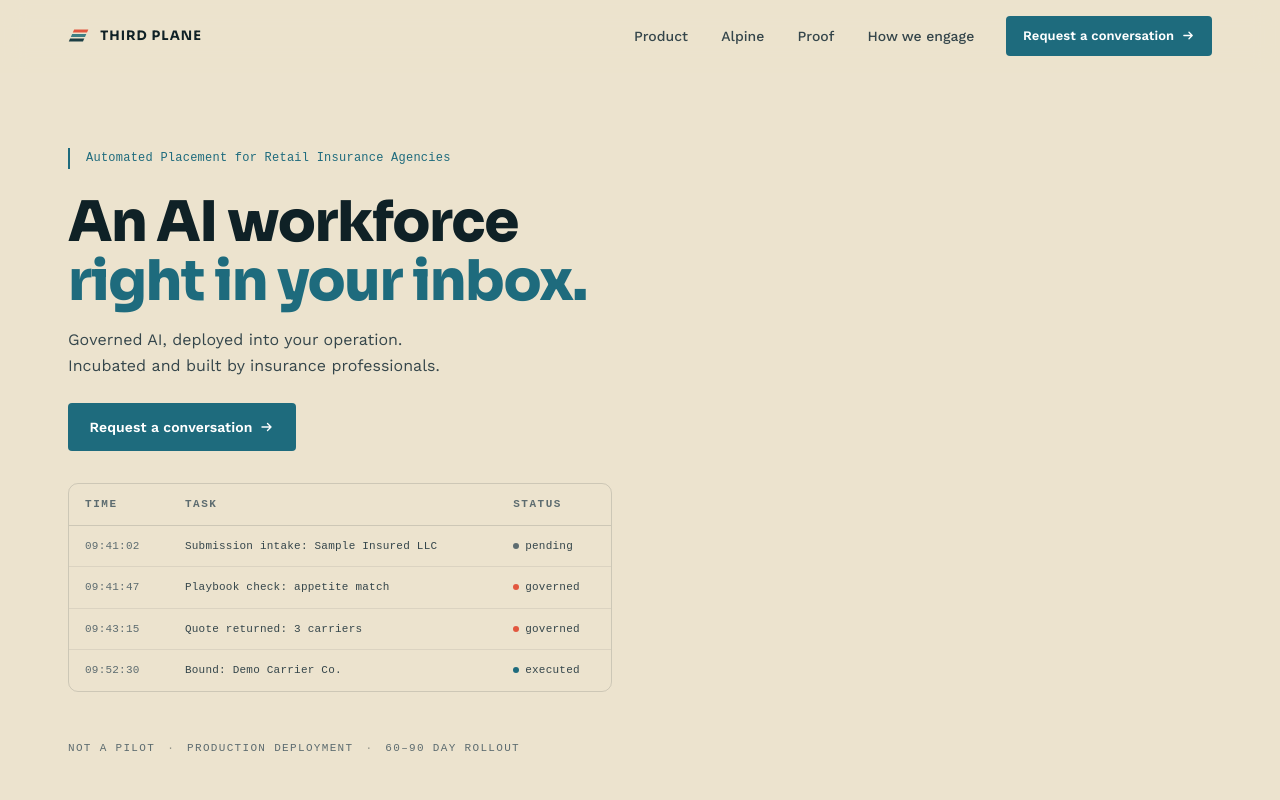
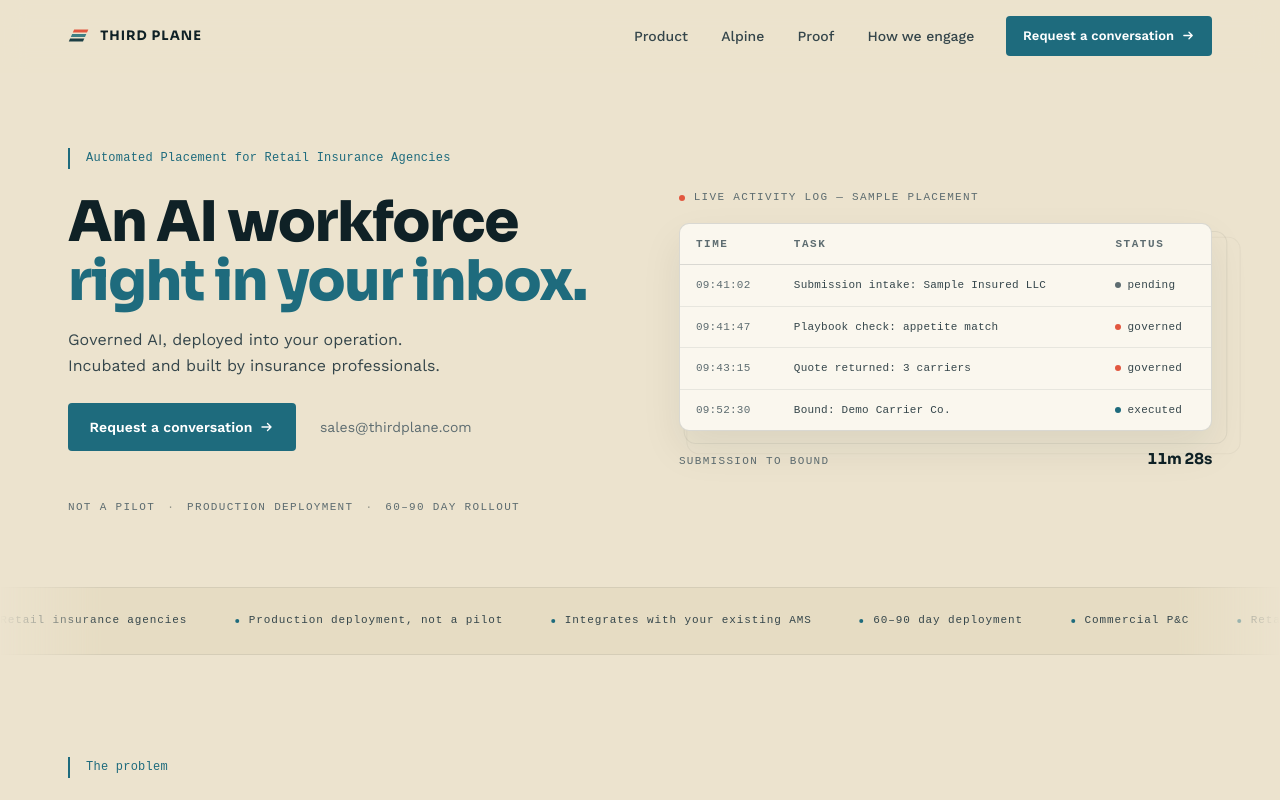
Before and after one commit to Third-Plane/third-plane-site, a React (Vite) app: page / in a window 1280 px wide. Shown: the top 800 px of the page. Built offline with nearby package versions, Linux system fonts and the light colour scheme; a web font is replaced by a local one.

Commit message:
Redesign the hero as a two-column layout with an elevated activity log.
Place copy and CTA on the left, float the sample placement log on the right, and stack below 900px.

```diff
--- a/src/components/Diagram.jsx
+++ b/src/components/Diagram.jsx
@@ -1,3 +1,5 @@
+import { hero } from '../content'
+
 // The timestamps are the argument: intake at 09:41:02, playbook check 45
 // seconds later, quote back inside two minutes, bound at 09:52:30. One complete
 // placement in about eleven minutes. The names are deliberate placeholders, so
@@ -12,15 +14,20 @@ const entries = [
 ]
 
 export default function Diagram() {
+  const { diagram } = hero
+
   return (
     <figure
       className="diagram"
       aria-label="Activity log from a live placement: a submission intake, a playbook check, a quote back from three carriers, and the policy bound, all inside eleven minutes"
     >
-      {/* A real table: three labelled columns of four records is tabular data,
-          and scope="col" is what makes a screen reader read "status, governed"
-          instead of an unattached "governed". Nothing here overrides display, so
-          the implicit table roles survive the styling. */}
+      <p className="diagram__label">
+        <i className="diagram__live" aria-hidden="true" />
+        {diagram.label}
+      </p>
+
+      <div className="diagram__stage">
+        <div className="diagram__card">
           <table className="log">
             <thead>
               <tr>
@@ -44,6 +51,13 @@ export default function Diagram() {
               ))}
             </tbody>
           </table>
+        </div>
+      </div>
+
+      <div className="diagram__footer">
+        <span className="diagram__footer-label">{diagram.footerLabel}</span>
+        <span className="diagram__duration">{diagram.duration}</span>
+      </div>
     </figure>
   )
 }
--- a/src/components/Hero.jsx
+++ b/src/components/Hero.jsx
@@ -1,4 +1,4 @@
-import { hero } from '../content'
+import { hero, site } from '../content'
 import { Button, HeroEyebrow } from './ui'
 import Diagram from './Diagram'
 
@@ -22,18 +22,21 @@ export default function Hero() {
 
           <div className="hero__cta" data-reveal style={{ '--i': 3 }}>
             <Button />
+            <a className="hero__email" href={site.mailto}>
+              {site.email}
+            </a>
           </div>
+
+          <ul className="mono hero__meta" data-reveal style={{ '--i': 4 }}>
+            {hero.meta.map((item) => (
+              <li key={item}>{item}</li>
+            ))}
+          </ul>
         </div>
 
-        <div className="hero__figure" data-reveal style={{ '--i': 4 }}>
+        <div className="hero__figure" data-reveal style={{ '--i': 5 }}>
           <Diagram />
         </div>
-
-        <ul className="mono hero__meta" data-reveal style={{ '--i': 5 }}>
-          {hero.meta.map((item) => (
-            <li key={item}>{item}</li>
-          ))}
-        </ul>
       </div>
     </section>
   )
--- a/src/content.js
+++ b/src/content.js
@@ -25,6 +25,11 @@ export const hero = {
   titleAccent: 'right in your inbox.',
   body: 'Governed AI, deployed into your operation. Incubated and built by insurance professionals.',
   meta: ['Not a pilot', 'Production deployment', '60–90 day rollout'],
+  diagram: {
+    label: 'Live activity log — sample placement',
+    footerLabel: 'Submission to bound',
+    duration: '11m 28s',
+  },
 }
 
 export const ticker = [
--- a/src/index.css
+++ b/src/index.css
@@ -549,27 +549,26 @@ ol {
    Hero
    ========================================================================== */
 
-/* Both ends pulled in from 7vw so the whole hero, meta strip included, lands
-   inside one screen on a 800px-tall laptop. The comp shows the hero filling
-   exactly one viewport with the ticker just beyond it, so honouring that
-   intent is worth more than matching the comp's own nav-to-eyebrow gap. */
+/* Both ends pulled in from 7vw so the whole hero lands inside one screen on a
+   800px-tall laptop, with the ticker just beyond it. */
 .hero {
   padding-block: clamp(3rem, 5.5vw, 5.5rem) clamp(3.5rem, 5.5vw, 6rem);
 }
 
-/* One stacked column at every width, so the hero reads eyebrow → headline →
-   subhead → CTA → illustration → meta strip even while the nav is still in its
-   desktop state. Rows step by explicit margins rather than one row-gap, because
-   the copy cluster, the illustration and the strip each want a different break. */
+/* Desktop: copy left, elevated activity log right. Meta stays in the copy
+   column under the CTA, matching the mock. */
 .hero__stack {
   display: grid;
-  grid-template-columns: minmax(0, 1fr);
-}
-
-/* The tightest step that still reads deliberate, so the illustration stays
-   tucked under the CTA rather than floating off as a separate block. */
+  grid-template-columns: minmax(0, 1.05fr) minmax(0, 1fr);
+  align-items: center;
+  gap: clamp(2rem, 4vw, 3.5rem);
+}
+
 .hero__figure {
-  margin-top: var(--s-6);
+  margin-top: 0;
+  justify-self: end;
+  width: 100%;
+  max-width: 34rem;
 }
 
 /* No gap: the steps inside the cluster differ, so each child sets its own.
@@ -605,16 +604,26 @@ ol {
   font-size: clamp(1rem, 1.2vw, 1.0625rem);
 }
 
-/* Its own step, wider than the subhead's, because the button is a different
-   kind of object rather than a continuation of the sentence. Scoped to the
-   wrapper so the nav's .btn can never pick this margin up. */
+/* Button + email sit as one CTA row. */
 .hero__cta {
+  display: flex;
+  flex-wrap: wrap;
+  align-items: center;
+  gap: var(--s-4) var(--s-5);
   margin-top: var(--s-5);
 }
 
-/* Detached as a footer to the whole hero, and still the largest step on the
-   first screen: 48 against the illustration's 32 and the cluster's 24, so the
-   order holds even after the fold budget took a step off it. */
+.hero__email {
+  font-size: 0.875rem;
+  color: var(--ink-muted);
+  transition: color 0.18s ease;
+}
+
+.hero__email:hover {
+  color: var(--teal);
+}
+
+/* Under the CTA in the copy column — not full-bleed under both columns. */
 .hero__meta {
   display: flex;
   flex-wrap: wrap;
@@ -632,24 +641,71 @@ ol {
   content: none;
 }
 
-/* ---- Hero illustration: activity log ---- */
-
-/* Left-aligned with the copy, not centred: in the comp the panel's left edge
-   sits exactly on the copy's left edge. Capped well short of the container
-   because a log row is read across, and at the full 1144px the status would end
-   up half a screen from the time that produced it. The cap is sized off the
-   longest task string rather than off the comp, whose absolute scale is not
-   reliable; it clears that string with room and still leaves the panel the
-   widest element in the hero, as the comp has it. */
+/* ---- Hero illustration: elevated activity log ---- */
+
 .diagram {
+  position: relative;
+  display: flex;
+  flex-direction: column;
+  gap: var(--s-4);
   width: 100%;
-  max-width: 34rem;
+}
+
+.diagram__label {
+  display: inline-flex;
+  align-items: center;
+  gap: 0.55rem;
+  font-family: var(--font-mono);
+  font-size: 0.6875rem;
+  letter-spacing: 0.12em;
+  text-transform: uppercase;
+  color: var(--ink-muted);
+}
+
+.diagram__live {
+  flex: none;
+  width: 6px;
+  height: 6px;
+  border-radius: 50%;
+  background: var(--mark-coral);
+}
+
+/* Stage holds the floating card and the ghost outlines behind it. */
+.diagram__stage {
+  position: relative;
+  z-index: 0;
+}
+
+.diagram__stage::before,
+.diagram__stage::after {
+  content: '';
+  position: absolute;
+  inset: 0;
+  border: 1px solid var(--line);
+  border-radius: calc(var(--radius-lg) + 2px);
+  pointer-events: none;
+  z-index: -1;
+}
+
+.diagram__stage::before {
+  transform: translate(10px, 10px) scale(1.02);
+  opacity: 0.45;
+}
+
+.diagram__stage::after {
+  transform: translate(18px, 18px) scale(1.04);
+  opacity: 0.28;
+}
+
+.diagram__card {
+  position: relative;
+  background: var(--surface-2);
   border: 1px solid var(--line);
   border-radius: var(--radius-lg);
-}
-
-/* No fill: sampled inside and outside the panel in the comp and both return the
-   same page background, so this is rules on the page rather than a card. */
+  box-shadow: 0 18px 40px rgb(15 33 38 / 0.08);
+  overflow: hidden;
+}
+
 .log {
   width: 100%;
   border-collapse: collapse;
@@ -670,10 +726,9 @@ ol {
   vertical-align: baseline;
 }
 
-/* Same size as the rows, told apart by case, tracking and colour, which is how
-   the comp does it. The heavier rule under the header matches the panel border
-   while the rules between rows are a step lighter, the two weights the comp
-   uses. */
+/* Same size as the rows, told apart by case, tracking and colour. The heavier
+   rule under the header matches the panel border while the rules between rows
+   are a step lighter. */
 .log th {
   border-bottom: 1px solid var(--line);
   letter-spacing: 0.14em;
@@ -703,8 +758,7 @@ ol {
 }
 
 /* inline-block rather than a flex child, so the cell stays a real table-cell
-   and the columns keep lining up. vertical-align centres it on the x-height of
-   the lower-case label beside it. */
+   and the columns keep lining up. */
 .log__dot {
   display: inline-block;
   width: 6px;
@@ -715,17 +769,38 @@ ol {
   background: var(--ink-muted);
 }
 
-/* Sampled from the comp and mapped to the nearest existing token: queued work
-   is neutral, work under governance carries the coral from the logo mark, and
-   the completed action gets the page's teal accent. The word carries the
-   meaning; the dot only reinforces it, which is why the label itself stays in
-   the body ink rather than taking the coral, which cannot make AA at this size. */
+/* Same triad as elsewhere: pending muted, governed coral, executed teal. The
+   word carries the meaning; the dot only reinforces it. */
 .log__status[data-status='governed'] .log__dot {
   background: var(--mark-coral);
 }
 
 .log__status[data-status='executed'] .log__dot {
   background: var(--teal);
+}
+
+.diagram__footer {
+  display: flex;
+  align-items: baseline;
+  justify-content: space-between;
+  gap: var(--s-4);
+}
+
+.diagram__footer-label {
+  font-family: var(--font-mono);
+  font-size: 0.6875rem;
+  letter-spacing: 0.12em;
+  text-transform: uppercase;
+  color: var(--ink-muted);
+}
+
+.diagram__duration {
+  font-family: var(--font-display);
+  font-size: 0.9375rem;
+  font-weight: 700;
+  letter-spacing: -0.02em;
+  color: var(--ink);
+  font-variant-numeric: tabular-nums;
 }
 
 /* ==========================================================================
@@ -1518,6 +1593,21 @@ ol {
   }
 }
 
+/* Hero stacks before other page grids: the log needs horizontal room for its
+   three columns, so it drops under the copy rather than crushing beside it. */
+@media (max-width: 900px) {
+  .hero__stack {
+    grid-template-columns: minmax(0, 1fr);
+    align-items: start;
+  }
+
+  .hero__figure {
+    justify-self: stretch;
+    max-width: 34rem;
+    margin-top: var(--s-2);
+  }
+}
+
 @media (max-width: 720px) {
   :root {
     --nav-h: 62px;
```
Lines whose indentation alone changed are shown as unchanged.
